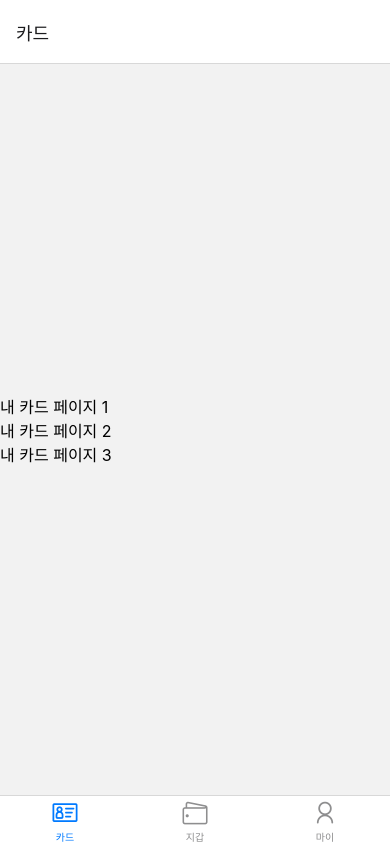
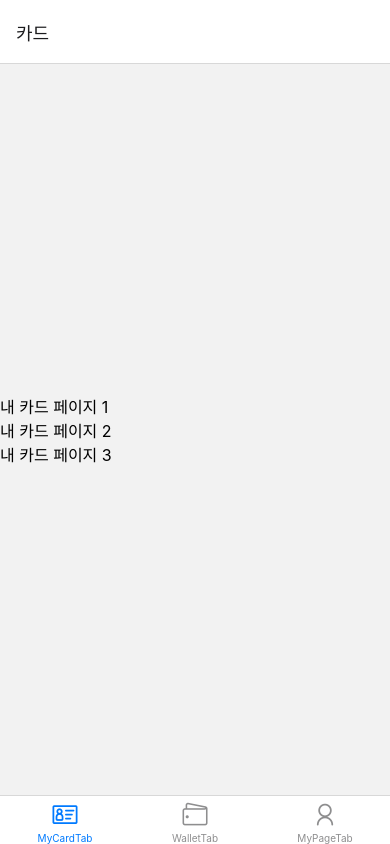
Before and after one commit to 2023-Attention-Hackerthon/Attention-FE, a React Native app: screen / in a window 390 px wide. Built offline with nearby package versions, Linux system fonts and the light colour scheme.

Commit message:
modify route path constants

```diff
--- a/navigation/routePath.ts
+++ b/navigation/routePath.ts
@@ -1,17 +1,17 @@
 enum RoutePath {
   MainStack = "MainStack",
 
-  MyCardTab = "카드",
-  WalletTab = "지갑",
-  MyPageTab = "마이",
+  MyCardTab = "MyCardTab",
+  WalletTab = "WalletTab",
+  MyPageTab = "MyPageTab",
 
-  MyCardsScreen = "카드 리스트",
-  MyCardDetailScreen = "내 카드",
+  MyCardsScreen = "MyCardsScreen",
+  MyCardDetailScreen = "MyCardDetailScreen",
 
-  MyWalletsScreen = "내 지갑 리스트",
-  MyWalletDetailScreen = "내 지갑",
+  MyWalletsScreen = "MyWalletsScreen",
+  MyWalletDetailScreen = "MyWalletDetailScreen",
 
-  LoginScreen = "LoginPage",
+  LoginScreen = "LoginScreen",
   NotFoundScreen = "NotFoundScreen",
 
   KakaoLoginWebview = "KakaoLoginWebview",
```
